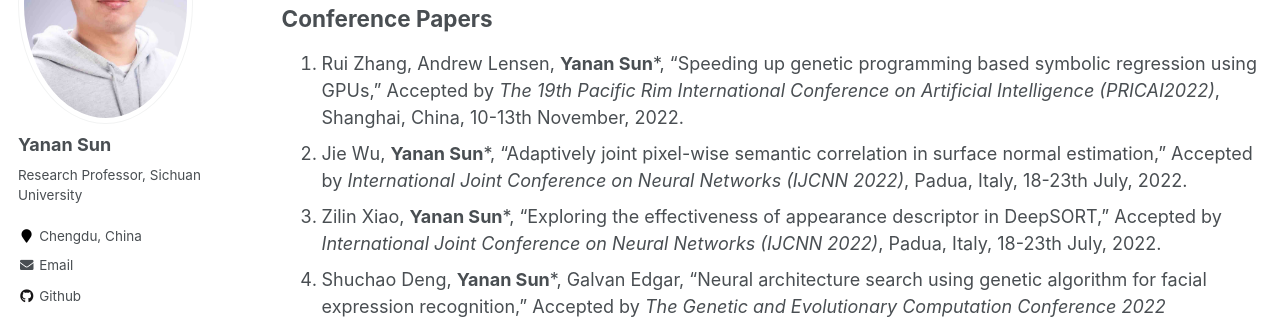
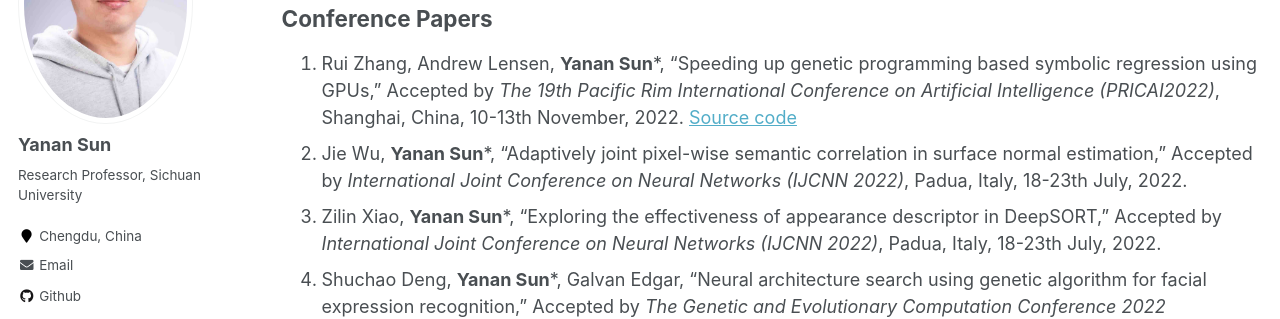
Before and after one commit to yn-sun/yn-sun.github.io, a Jekyll site: the page built from _pages/publications.md, in a window 1280 px wide and 900 px high, scrolled down 2481 px. Shown: the part 153-472 px from the top of the window. Built offline with Jekyll 4.4.1, drawn with Linux system fonts in a browser that asks for light colours; comment, search, counter and statistics services are not loaded.

Commit message:
Update publications.md

```diff
--- a/_pages/publications.md
+++ b/_pages/publications.md
@@ -36,7 +36,7 @@ author_profile: true
 
 
 ## Conference Papers
-1. Rui Zhang, Andrew Lensen, **Yanan Sun***, "Speeding up genetic programming based symbolic regression using GPUs," Accepted by <i>The 19th Pacific Rim International Conference on Artificial Intelligence (PRICAI2022)</i>, Shanghai, China, 10-13th November, 2022.
+1. Rui Zhang, Andrew Lensen, **Yanan Sun***, "Speeding up genetic programming based symbolic regression using GPUs," Accepted by <i>The 19th Pacific Rim International Conference on Artificial Intelligence (PRICAI2022)</i>, Shanghai, China, 10-13th November, 2022.  [Source code]([https://github.com/J-Wu97/EVO-MTL](https://github.com/yn-sun/paper_source_code/tree/main/zhangrui_pricai))
 2. Jie Wu, **Yanan Sun***, "Adaptively joint pixel-wise semantic correlation in surface normal estimation," Accepted by <i>International Joint Conference on Neural Networks (IJCNN 2022)</i>, Padua, Italy, 18-23th July, 2022.
 3. Zilin Xiao, **Yanan Sun***, "Exploring the effectiveness of appearance descriptor in DeepSORT," Accepted by <i>International Joint Conference on Neural Networks (IJCNN 2022)</i>, Padua, Italy, 18-23th July, 2022.
 4. Shuchao Deng, **Yanan Sun***, Galvan Edgar, "Neural architecture search using genetic algorithm for facial expression recognition," Accepted by <i>The Genetic and Evolutionary Computation Conference 2022 (GECCO2022)</i>, July 9-13, 2022, Boston (hybrid), USA.
```
